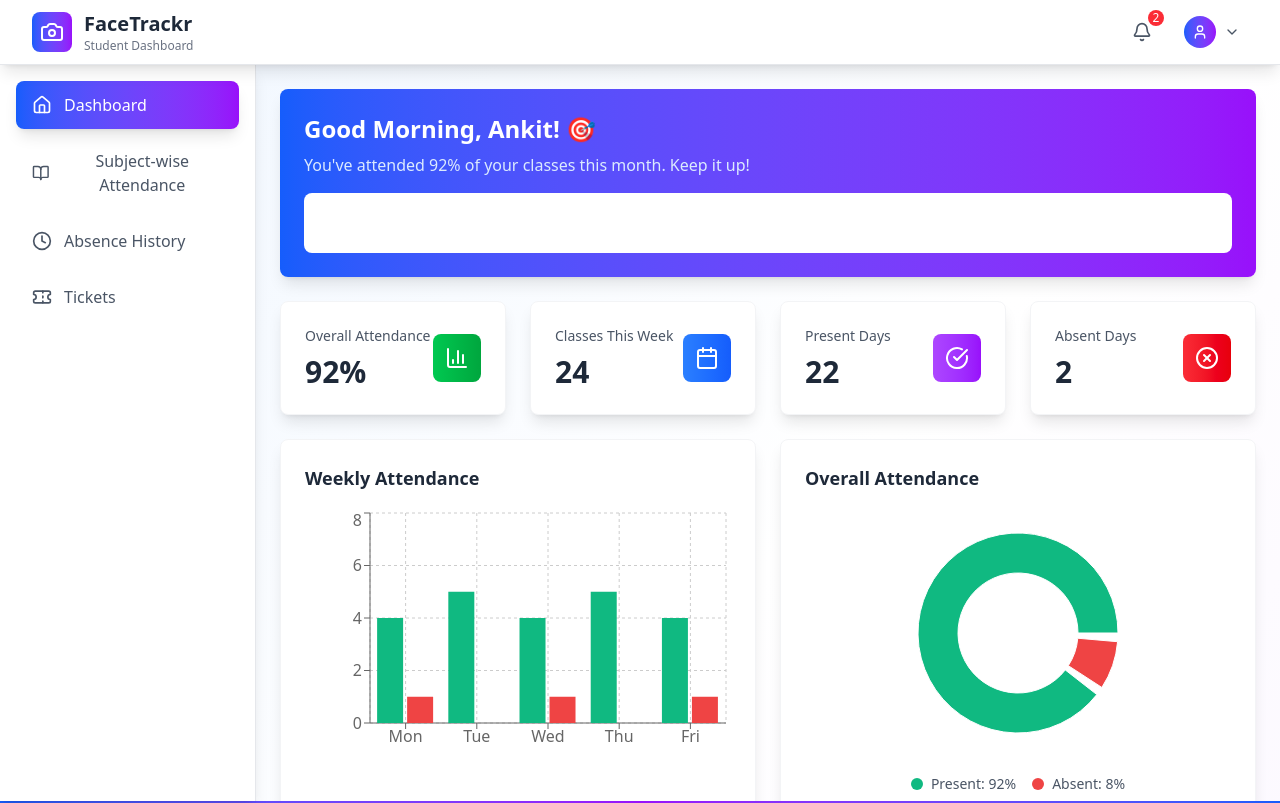
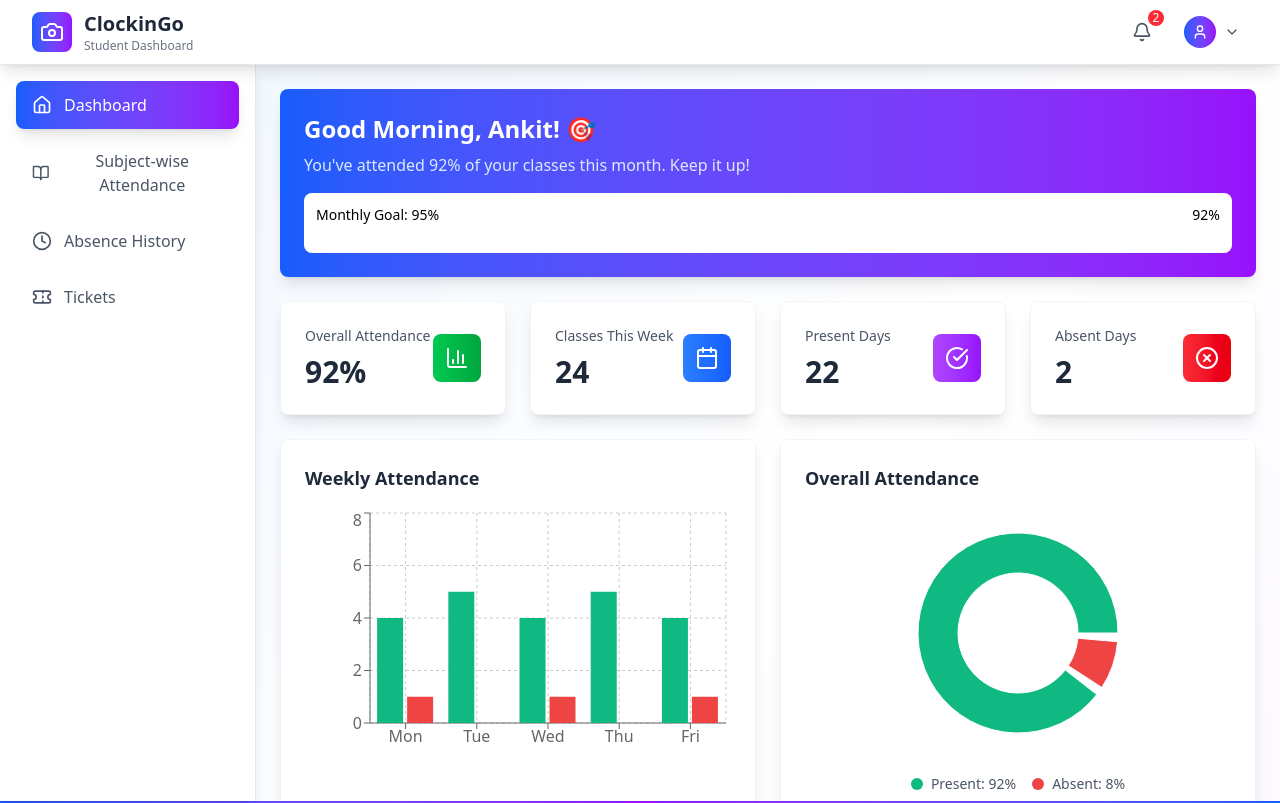
Before and after one commit to npratik0/Attendance_System, a React (Vite) app in the folder frontend/: page /student-dashboard in a window 1280 px wide. Shown: the top 803 px of the page. Built offline with nearby package versions, Linux system fonts and the light colour scheme.

Commit message:
Minor Changes

```diff
--- a/frontend/src/App.jsx
+++ b/frontend/src/App.jsx
@@ -58,7 +58,7 @@ function App() {
     <Router>
       <Routes>
         {/* <Route path="/" element={<LandingPage />} /> */}
-        <Route path="/" element={<AdminDashboard />} /> {/* ✅ Start page changed */}
+        <Route path="/" element={<Login />} /> ✅ Start page changed
         <Route path="/login" element={<Login />} />
         <Route path="/signup" element={<Signup />} />
         <Route path="/profile" element={<ProfilePage />} />
--- a/frontend/src/pages/StudentDashboard.jsx
+++ b/frontend/src/pages/StudentDashboard.jsx
@@ -736,7 +736,7 @@
 
 
 import React, { useState } from 'react';
-import {Link} from 'react-router-dom';
+import { Link } from 'react-router-dom';
 import Footer from '../components/Footer';
 
 import {
@@ -777,7 +777,7 @@ const StudentNavbar = ({ onProfileClick, onNotificationClick }) => {
                             <Camera className="w-6 h-6 text-white" />
                         </div>
                         <div>
-                            <span className="text-xl font-bold text-gray-800">FaceTrackr</span>
+                            <span className="text-xl font-bold text-gray-800">ClockinGo</span>
                             <p className="text-xs text-gray-500 hidden sm:block">Student Dashboard</p>
                         </div>
                     </div>
@@ -814,11 +814,11 @@ const StudentNavbar = ({ onProfileClick, onNotificationClick }) => {
                                         className="w-full px-4 py-2 text-left text-gray-700 hover:bg-gray-50 flex items-center space-x-2"
                                     >
                                         <User className="w-4 h-4" />
-                                        <span><Link to = "/profile">Profile</Link></span>
+                                        <span><Link to="/profile">Profile</Link></span>
                                     </button>
                                     <button className="w-full px-4 py-2 text-left text-gray-700 hover:bg-gray-50 flex items-center space-x-2">
                                         <LogOut className="w-4 h-4" />
-                                        <span><Link to = "/login">Logout</Link></span>
+                                        <span><Link to="/login">Logout</Link></span>
                                     </button>
                                 </div>
                             )}
@@ -971,9 +971,10 @@ const DashboardContent = () => {
                 <p className="text-blue-100">You've attended 92% of your classes this month. Keep it up!</p>
                 <div className="mt-4 bg-white bg-opacity-20 rounded-lg p-3">
                     <div className="flex justify-between items-center mb-2">
-                        <span className="text-sm font-medium">Monthly Goal: 95%</span>
-                        <span className="text-sm font-medium">92%</span>
+                        <span className="text-sm font-medium text-black">Monthly Goal: 95%</span>
+                        <span className="text-sm font-medium text-black">92%</span>
                     </div>
+
                     <div className="w-full bg-white bg-opacity-30 rounded-full h-2">
                         <div className="bg-white h-2 rounded-full" style={{ width: '97%' }}></div>
                     </div>
```
